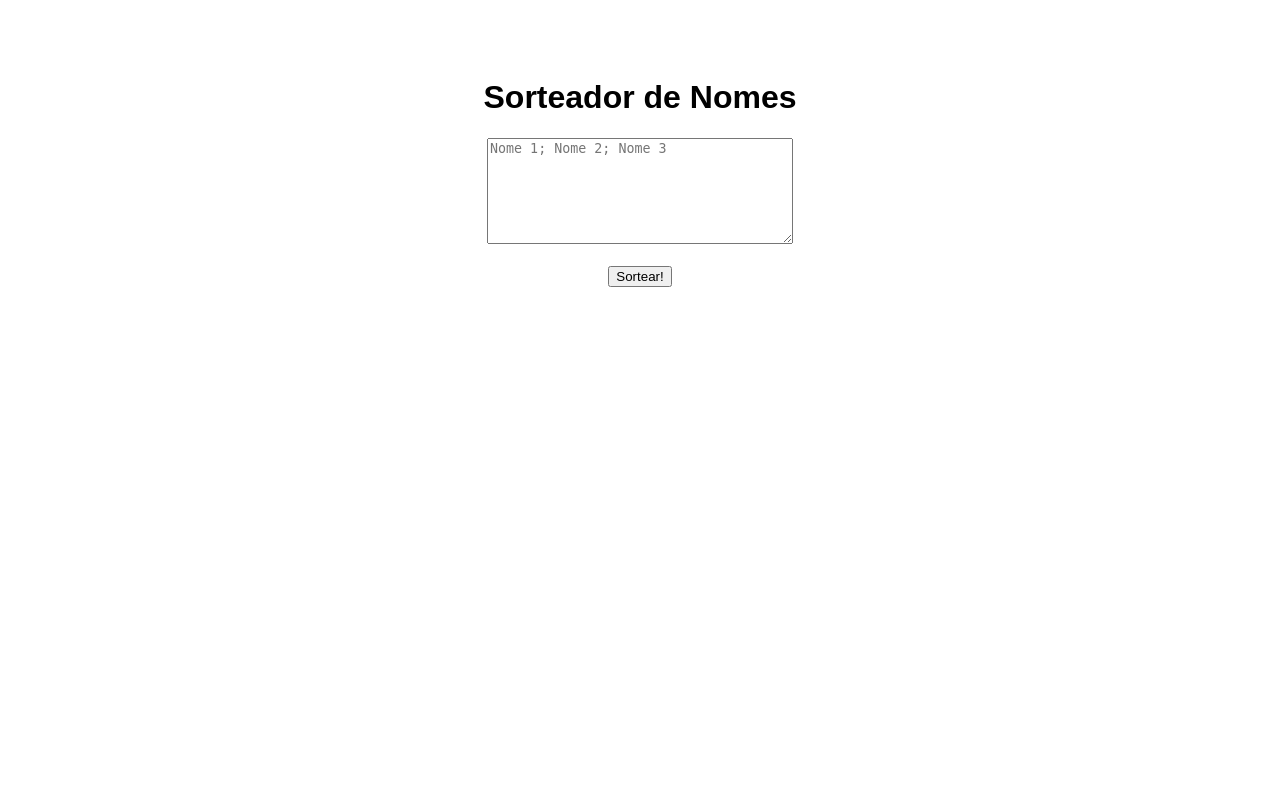
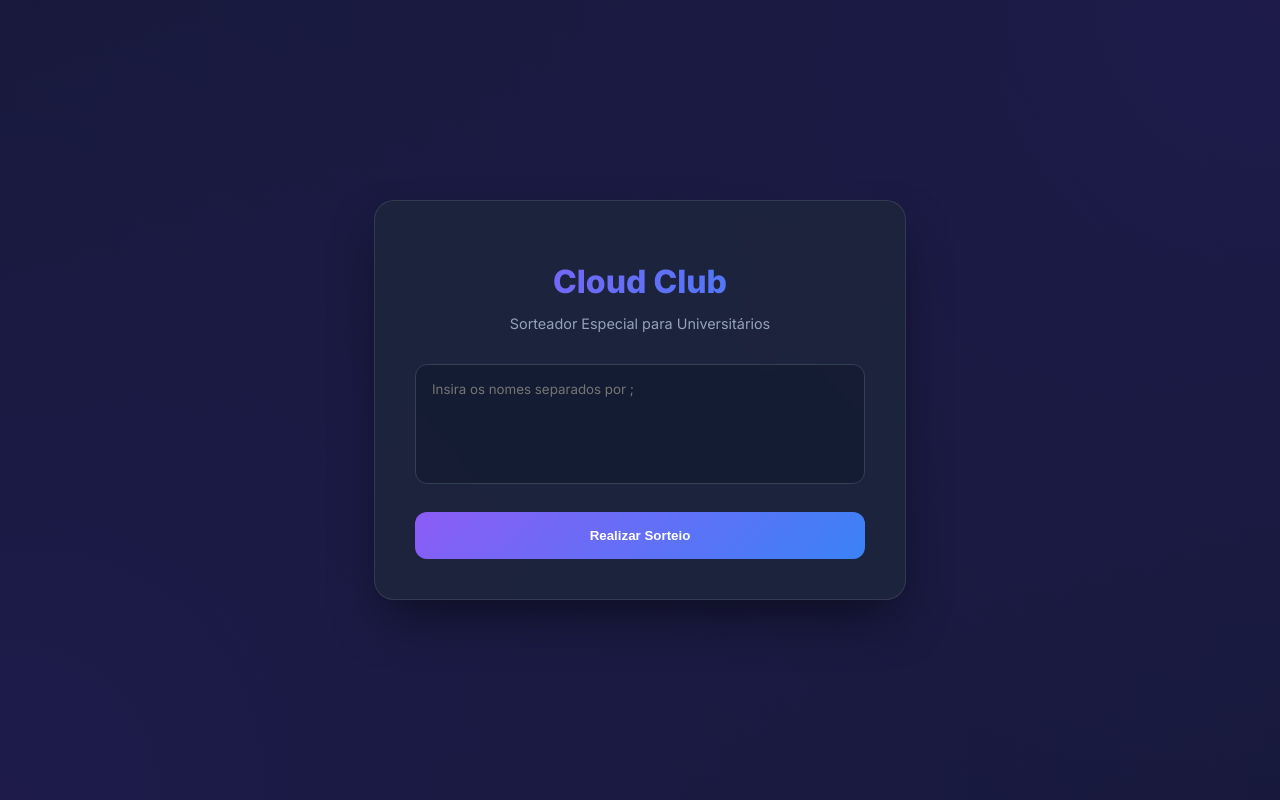
Before and after one commit to pedro-awsdev/name-draw, a Flask app: page / in a window 1280 px wide. Run offline with Flask 3, Linux system fonts and the light colour scheme.

Commit message:
feat: adds beauty

```diff
--- a/templates/index.html
+++ b/templates/index.html
@@ -1,22 +1,127 @@
 <!DOCTYPE html>
-<html>
+<html lang="pt-br">
 <head>
-    <title>Sorteador Universitário - AWS</title>
+    <meta charset="UTF-8">
+    <meta name="viewport" content="width=device-width, initial-scale=1.0">
+    <title>Cloud Club | Sorteador</title>
+    <link href="https://fonts.googleapis.com/css2?family=Inter:wght@400;600;800&display=swap" rel="stylesheet">
     <style>
-        body { font-family: sans-serif; text-align: center; padding-top: 50px; }
-        textarea { width: 300px; height: 100px; }
-        .resultado { color: green; font-size: 2em; margin-top: 20px; }
+        :root {
+            --bg-color: #0f172a;
+            --card-bg: rgba(30, 41, 59, 0.7);
+            --primary-color: #8b5cf6;
+            --accent-color: #3b82f6;
+            --text-color: #f8fafc;
+        }
+
+        body {
+            font-family: 'Inter', sans-serif;
+            background-color: var(--bg-color);
+            background-image: radial-gradient(circle at top right, #1e1b4b, transparent),
+                              radial-gradient(circle at bottom left, #1e1b4b, transparent);
+            color: var(--text-color);
+            display: flex;
+            justify-content: center;
+            align-items: center;
+            min-height: 100vh;
+            margin: 0;
+        }
+
+        .container {
+            background: var(--card-bg);
+            backdrop-filter: blur(10px);
+            padding: 2.5rem;
+            border-radius: 20px;
+            border: 1px solid rgba(255, 255, 255, 0.1);
+            box-shadow: 0 25px 50px -12px rgba(0, 0, 0, 0.5);
+            width: 100%;
+            max-width: 450px;
+            text-align: center;
+        }
+
+        h1 {
+            font-weight: 800;
+            font-size: 2rem;
+            margin-bottom: 0.5rem;
+            background: linear-gradient(to right, var(--primary-color), var(--accent-color));
+            -webkit-background-clip: text;
+            -webkit-text-fill-color: transparent;
+        }
+
+        p { color: #94a3b8; margin-bottom: 2rem; font-size: 0.9rem; }
+
+        textarea {
+            width: 100%;
+            height: 120px;
+            background: rgba(15, 23, 42, 0.5);
+            border: 1px solid #334155;
+            border-radius: 12px;
+            color: white;
+            padding: 1rem;
+            box-sizing: border-box;
+            resize: none;
+            font-family: inherit;
+            margin-bottom: 1.5rem;
+            transition: border 0.3s ease;
+        }
+
+        textarea:focus {
+            outline: none;
+            border-color: var(--primary-color);
+        }
+
+        button {
+            width: 100%;
+            padding: 1rem;
+            border-radius: 12px;
+            border: none;
+            background: linear-gradient(135deg, var(--primary-color), var(--accent-color));
+            color: white;
+            font-weight: 600;
+            cursor: pointer;
+            transition: transform 0.2s, opacity 0.2s;
+        }
+
+        button:hover { transform: scale(1.02); opacity: 0.9; }
+
+        .resultado-box {
+            margin-top: 2rem;
+            padding: 1.5rem;
+            background: rgba(139, 92, 246, 0.1);
+            border: 1px dashed var(--primary-color);
+            border-radius: 12px;
+            animation: fadeIn 0.5s ease-out;
+        }
+
+        .resultado-nome {
+            font-size: 1.5rem;
+            font-weight: 800;
+            color: #fff;
+            display: block;
+        }
+
+        @keyframes fadeIn {
+            from { opacity: 0; transform: translateY(10px); }
+            to { opacity: 1; transform: translateY(0); }
+        }
     </style>
 </head>
 <body>
-    <h1>Sorteador de Nomes</h1>
-    <form method="POST">
-        <textarea name="nomes" placeholder="Nome 1; Nome 2; Nome 3">{{ nomes }}</textarea><br><br>
-        <button type="submit">Sortear!</button>
-    </form>
+    <div class="container">
+        <h1>Cloud Club</h1>
+        <p>Sorteador Especial para Universitários</p>
 
-    {% if resultado %}
-        <div class="resultado">Ganhador: {{ resultado }}</div>
-    {% endif %}
+        <form method="POST">
+            <textarea name="nomes" placeholder="Insira os nomes separados por ;">{{ nomes }}</textarea>
+            <button type="submit">Realizar Sorteio</button>
+        </form>
+
+        {% if resultado %}
+            <div class="resultado-box">
+                <span style="color: var(--primary-color); font-size: 0.8rem; text-transform: uppercase; letter-spacing: 1px;">Vencedor:</span>
+                <span class="resultado-nome">🎉 {{ resultado }}</span>
+            </div>
+        {% endif %}
+    </div>
 </body>
 </html>
```
